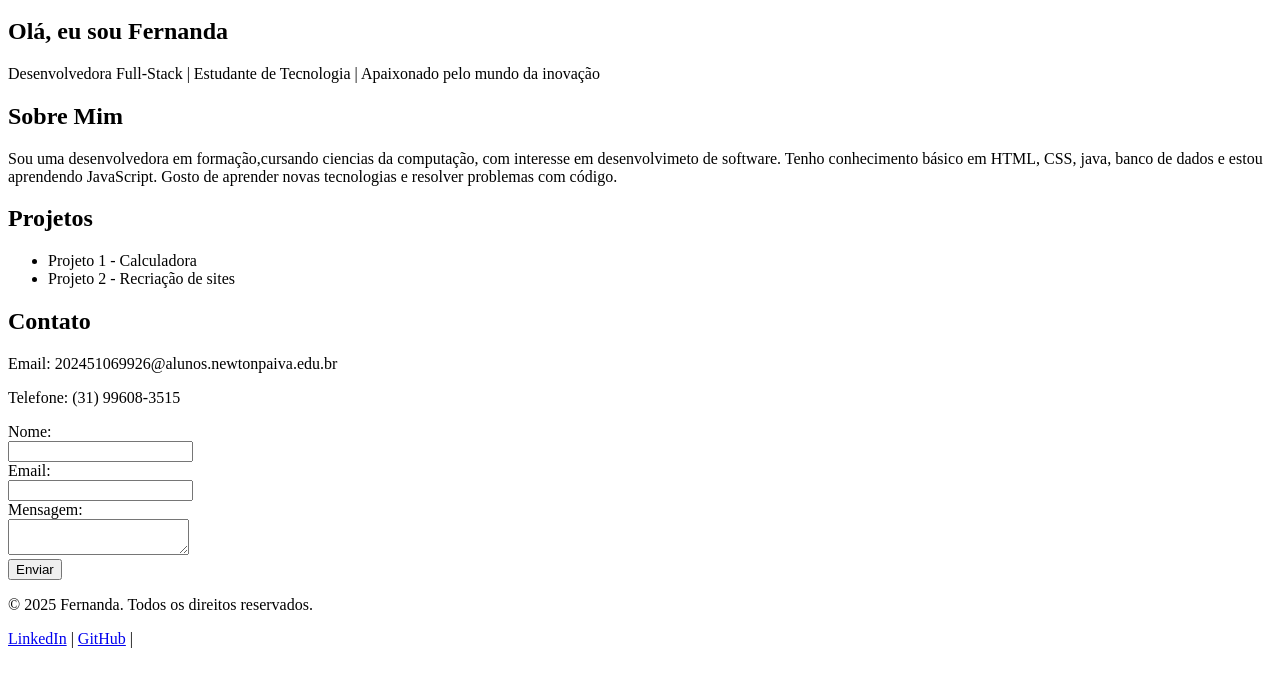
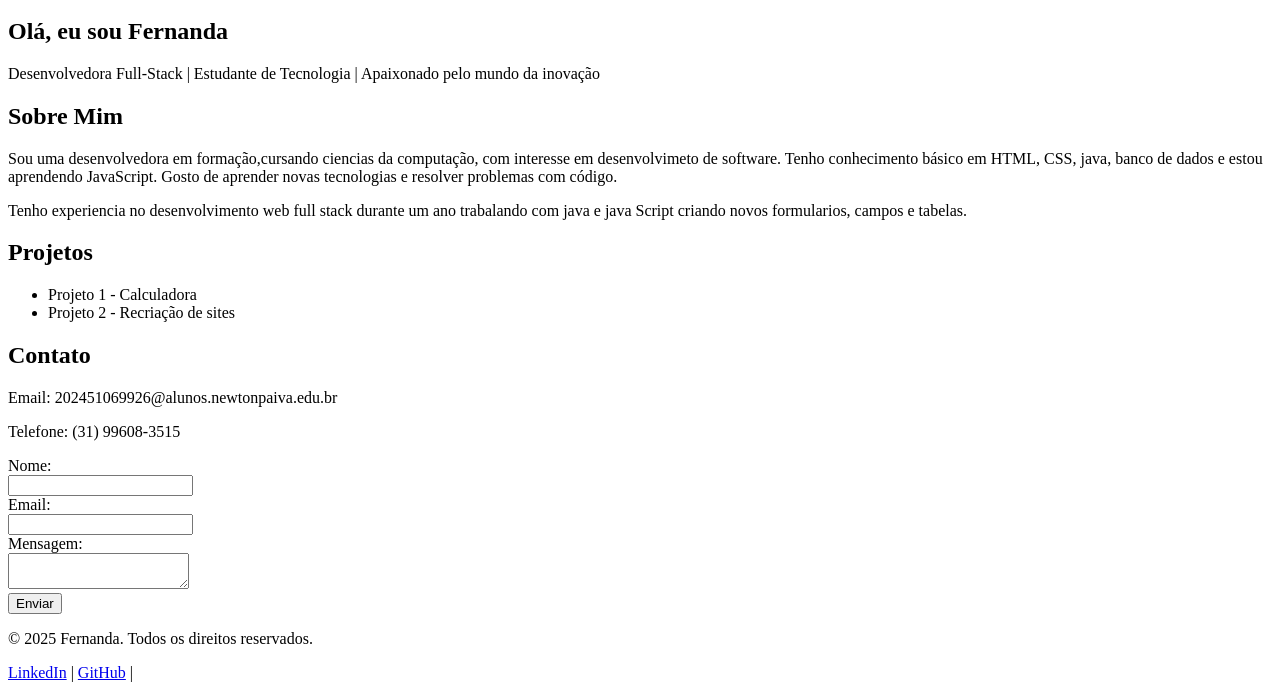
Before and after one commit to Fernanda0124/portfolio-html-basico, a plain HTML site: page index.html in a window 1280 px wide. Shown: the part 136-834 px from the top of the page. Before the commit the page ends 800 px from the top, so only its background shows below. Drawn offline with Linux system fonts and the light colour scheme.

Commit message:
Update index.html

```diff
--- a/index.html
+++ b/index.html
@@ -29,6 +29,10 @@
             Sou uma desenvolvedora em formação,cursando ciencias da computação, com interesse em desenvolvimeto de software.
             Tenho conhecimento básico em HTML, CSS, java, banco de dados e estou aprendendo JavaScript. Gosto de aprender
             novas tecnologias e resolver problemas com código.
+        </p>
+         <p>
+            Tenho experiencia no desenvolvimento web  full stack durante um ano trabalando com java e java Script
+             criando novos formularios, campos e tabelas.</Script>
         </p>
     </section>
 
```
